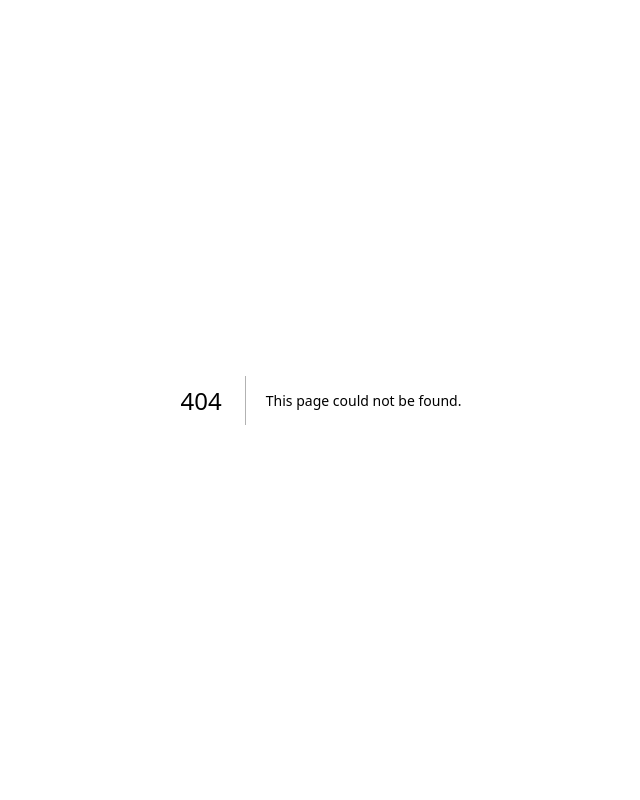
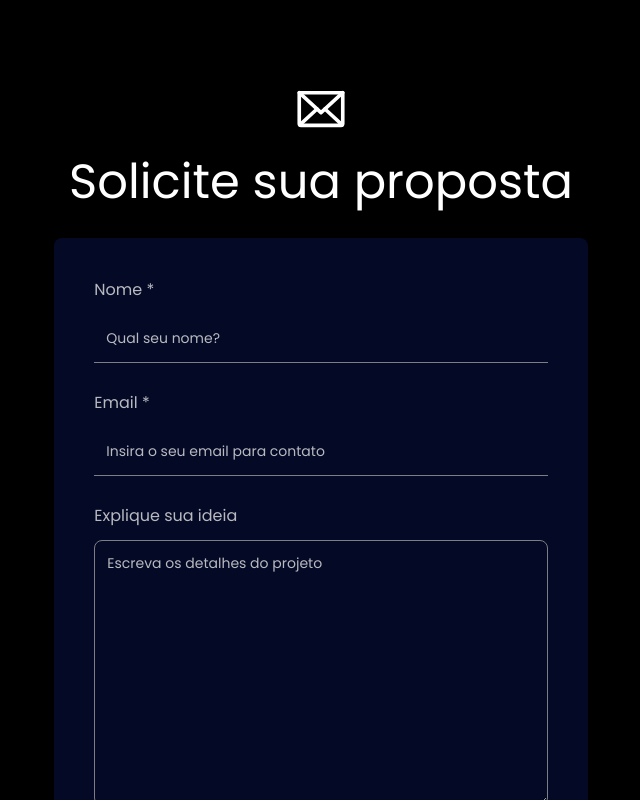
Before and after one commit to luizfelipe63/luizfelipe.dev, a Next.js app: page /solicitar-proposta in a window 1280 px wide. Before the commit this address had no page. Shown: the top 800 px of the page, without its empty margins (319-959 px from the left). Built offline with nearby package versions, Linux system fonts and the light colour scheme.

Commit message:
Feat: Create route Proposed

```diff
--- /dev/null
+++ b/src/pages/solicitar-proposta.tsx
@@ -0,0 +1,52 @@
+import { Envelope } from 'phosphor-react'
+
+export default function Proposed() {
+  return (
+    <div className="grid place-items-center py-20">
+      <div className="flex flex-col items-center gap-5 pb-8">
+        <Envelope size={58} />
+        <h1 className="text-5xl">Solicite sua proposta</h1>
+      </div>
+      <div className="w-5/12 rounded-lg bg-blue-950 p-10">
+        <form action="" className="flex flex-col gap-7">
+          <div className="flex flex-col gap-3">
+            <label htmlFor="" className="text-gray-400">
+              Nome *
+            </label>
+            <input
+              type="text"
+              placeholder="Qual seu nome?"
+              className="border-b border-b-gray-700 bg-transparent p-3 outline-none transition placeholder:text-sm placeholder:text-gray-400 focus:border-b-blue-500"
+            />
+          </div>
+          <div className="flex flex-col gap-3">
+            <label htmlFor="" className="text-gray-400">
+              Email *
+            </label>
+            <input
+              type="email"
+              placeholder="Insira o seu email para contato"
+              className="border-b border-b-gray-700 bg-transparent p-3 outline-none transition placeholder:text-sm placeholder:text-gray-400 focus:border-b-blue-500"
+            />
+          </div>
+          <div className="flex flex-col gap-3">
+            <label htmlFor="" className="text-gray-400">
+              Explique sua ideia
+            </label>
+            <textarea
+              name=""
+              id=""
+              cols={30}
+              rows={10}
+              placeholder="Escreva os detalhes do projeto"
+              className="rounded-lg border border-gray-700 bg-transparent p-3 outline-none transition placeholder:text-sm placeholder:text-gray-400 focus:border-blue-500"
+            ></textarea>
+          </div>
+          <button className="gap-2 rounded-lg bg-blue-500 px-6 py-4 text-center text-white transition hover:bg-blue-600">
+            Enviar
+          </button>
+        </form>
+      </div>
+    </div>
+  )
+}
```
